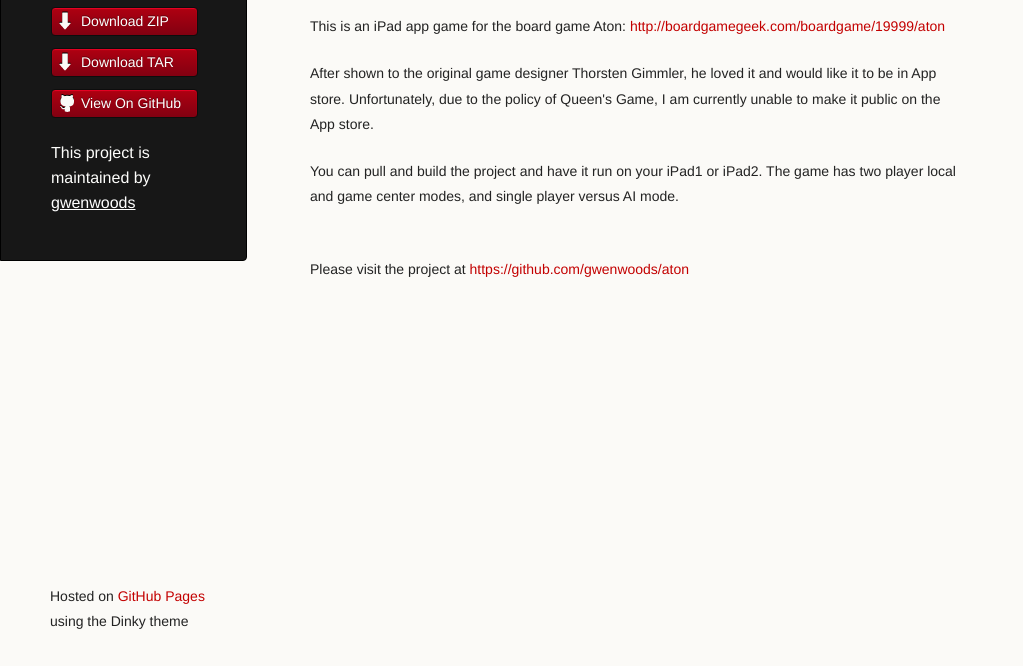
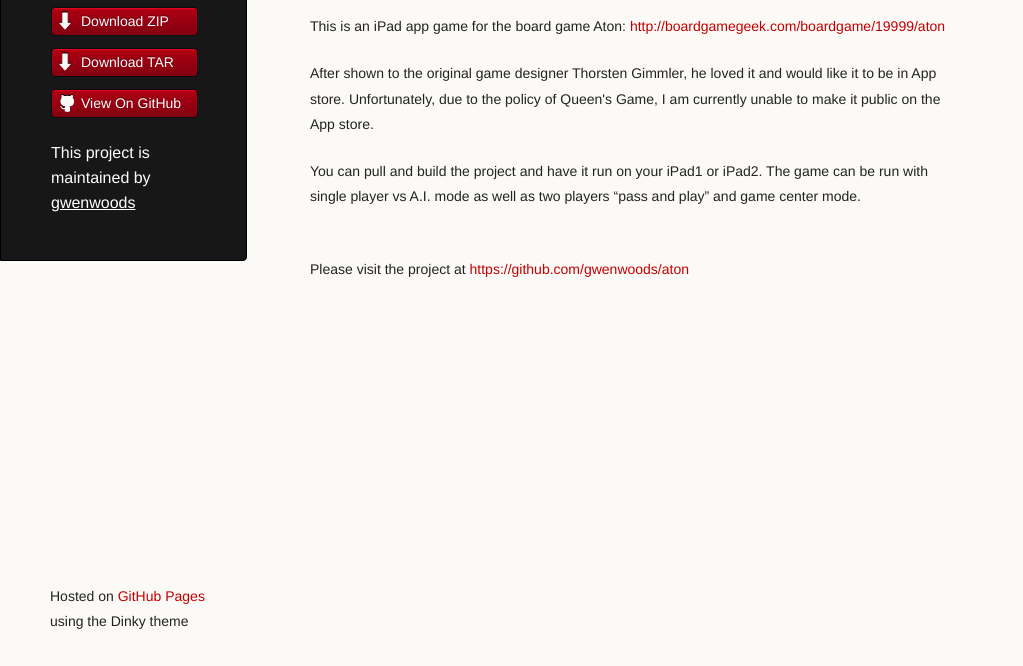
Before and after one commit to gwenwoods/Aton, a plain HTML site: page index.html in a window 1280 px wide. Shown: the part 134-800 px from the top of the page, without its empty margins (0-1023 px from the left). Drawn offline with Linux system fonts and the light colour scheme.

Commit message:
Update index.html

```diff
--- a/index.html
+++ b/index.html
@@ -39,7 +39,7 @@
 
 <p>After shown to the original game designer Thorsten Gimmler, he loved it and would like it to be in App store. Unfortunately, due to the policy of Queen's Game, I am currently unable to make it public on the App store.</p>
 
-<p>You can pull and build the project and have it run on your iPad1 or iPad2. The game has two player local and game center modes, and single player versus AI mode.</p>
+<p>You can pull and build the project and have it run on your iPad1 or iPad2. The game can be run with single player vs A.I. mode as well as two players “pass and play” and game center mode.</p>
 
 </br>
 <p>Please visit the project at <a href="https://github.com/gwenwoods/aton">https://github.com/gwenwoods/aton</a></p>
```
